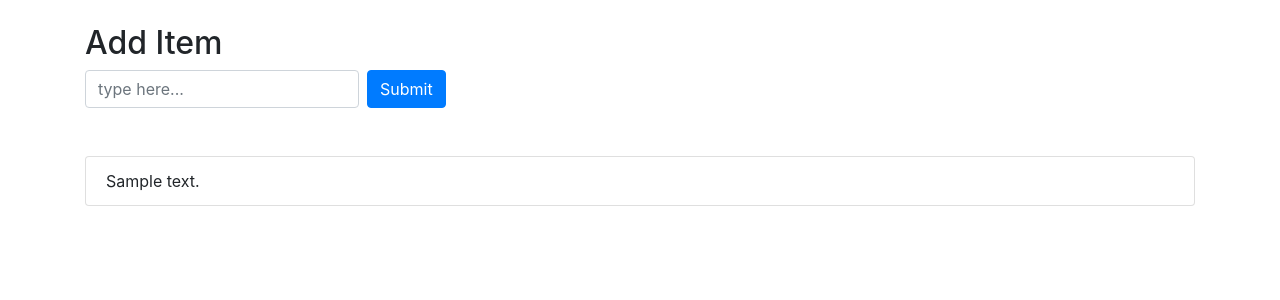
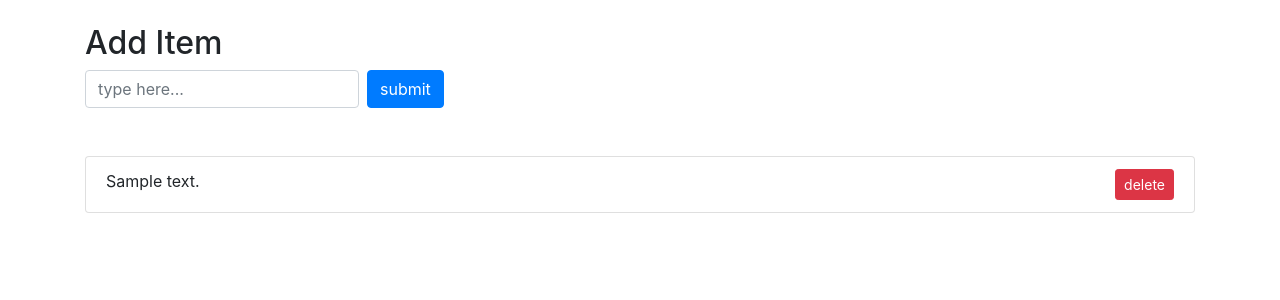
Before and after one commit to ArataG/todo-app-django, a Django app: page / in a window 1280 px wide. Shown: the part 56-356 px from the top of the page. Run offline with Django 3.2, Linux system fonts and the light colour scheme; tables that the repository leaves empty hold one stand-in row (values such as "Sample post"); some libraries are stand-ins or nearby versions.

Commit message:
add delete_todo

```diff
--- a/todo/templates/todo/index.html
+++ b/todo/templates/todo/index.html
@@ -6,7 +6,7 @@
      <h2> Add Item </h2>
         <form action="{% url 'todo:add_todo' %}" method="post" class="form-inline">{% csrf_token %}
           <input type="text" name="content" class="form-control mb-2 mr-sm-2" placeholder="type here...">
-          <button type="submit" class="btn btn-primary mb-2">Submit</button>
+          <button type="submit" class="btn btn-primary mb-2"> submit </button>
         <form>
     </div>
   </div>
@@ -14,7 +14,13 @@
     <div class="col">
       <ul class="list-group">
         {% for todo_item in todo_items %}
-          <li class="list-group-item">{{todo_item.text}}</li>
+          <li class="list-group-item">{{todo_item.text}}
+          <div class="float-right">
+            <form action="{% url 'todo:delete_todo' todo_item.id %}" method="post">{% csrf_token %}
+              <button type="submit" class="btn btn-sm btn-danger"> delete </button>
+            </form>
+          </div>
+          </li>
         {% endfor %}
      </ul>
     </div>
--- a/todo/urls.py
+++ b/todo/urls.py
@@ -6,4 +6,5 @@ app_name='todo'
 urlpatterns = [
   path('', views.index, name='index'),
   path('add_todo/', views.add_todo, name='add_todo'),
+  path('delete_todo/<int:todo_id>/', views.delete_todo, name='delete_todo'),
 ]
--- a/todo/views.py
+++ b/todo/views.py
@@ -1,6 +1,7 @@
-from django.shortcuts import render
+from django.shortcuts import render, get_object_or_404
 from django.utils import timezone
 from django.http import HttpResponseRedirect
+from django.views.decorators.http import require_POST
 
 from .models import Todo
 
@@ -16,3 +17,9 @@ def add_todo(request):
   Todo.objects.create(added_date=current_date, text=content) #add database
   todo_items = Todo.objects.all().order_by("added_date")
   return HttpResponseRedirect("/")
+
+@require_POST
+def delete_todo(request,todo_id):
+  todo = get_object_or_404(Todo, id=todo_id)
+  todo.delete()
+  return HttpResponseRedirect("/")
```
